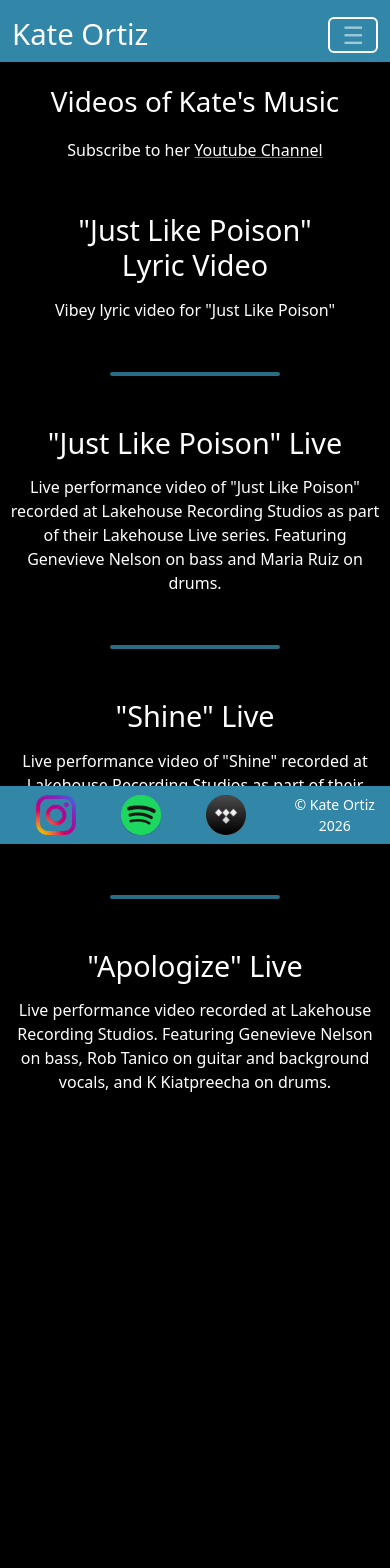
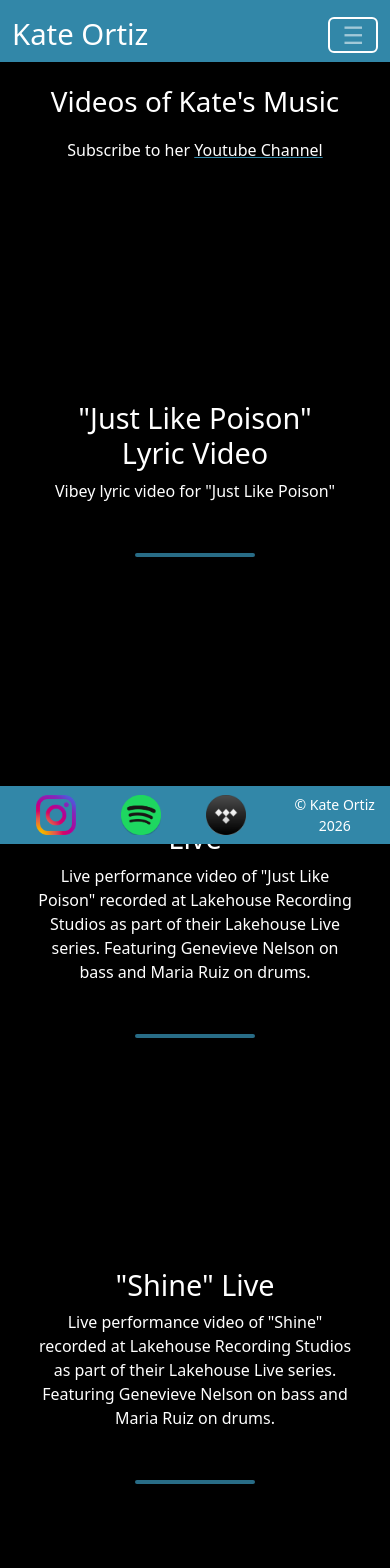
Before and after one commit to GEN7232/KateOrtiz, a React (Create React App) app: page /videos in a window 390 px wide. Shown: the top 1568 px of the page. Before the commit the page ends 1220 px from the top, so only its background shows below. Built offline with nearby package versions, Linux system fonts and the light colour scheme.

Commit message:
video page mobile centering

```diff
--- /dev/null
+++ b/src/components/pages/Music/Videos.css
@@ -0,0 +1,25 @@
+.player-wrapper {
+  position: relative;
+  width: 80%;
+  max-width: 100%;
+  margin: 0.5rem auto;
+  padding-top: 56.25%; /* 16:9 aspect ratio */
+}
+
+.player-wrapper .react-player {
+  position: absolute;
+  top: 0;
+  left: 0;
+  width: 100% !important;
+  height: 100% !important;
+}
+
+/* Optional: keep headings above the player */
+.player-wrapper h2 {
+    position: relative;
+    margin: 0 auto;
+}
+
+div#videos-container {
+    padding: 0 25px;
+}
--- a/src/components/pages/Music/Videos.js
+++ b/src/components/pages/Music/Videos.js
@@ -1,5 +1,6 @@
 import React from "react";
 import ReactPlayer from "react-player";
+import "./Videos.css";
 
 const Videos = () => {
   return (
@@ -19,10 +20,10 @@ const Videos = () => {
             <div className="player-wrapper">
               <h2>"Just Like Poison" Lyric Video</h2>
               <ReactPlayer
-                className="react-player-poison"
+                className="react-player react-player-poison"
                 url="https://www.youtube.com/watch?v=XlJEfVw0Ypc"
-                height="auto"
-                width="80%"
+                height="100%"
+                width="100%"
               />
             </div>
             <div className="poison-video">
@@ -34,10 +35,10 @@ const Videos = () => {
             <div className="player-wrapper">
               <h2>"Just Like Poison" Live</h2>
               <ReactPlayer
-                className="react-player-poison"
+                className="react-player react-player-poison"
                 url="https://www.youtube.com/watch?v=eVgK0L1-dr0"
-                height="auto"
-                width="80%"
+                height="100%"
+                width="100%"
               />
             </div>
             <div className="poison-video">
@@ -50,14 +51,14 @@ const Videos = () => {
             </div>
           </div>
           <hr></hr>
-          <div class="videos-flex">
+          <div className="videos-flex">
             <div className="player-wrapper">
               <h2>"Shine" Live</h2>
               <ReactPlayer
-                className="react-player-shine"
+                className="react-player react-player-shine"
                 url="https://www.youtube.com/watch?v=LPZT373hIKc"
-                height="auto"
-                width="80%"
+                height="100%"
+                width="100%"
               />
             </div>
             <div className="shine-video">
@@ -73,10 +74,10 @@ const Videos = () => {
             <div className="player-wrapper">
               <h2>"Apologize" Live</h2>
               <ReactPlayer
-                className="react-player-apologize"
+                className="react-player react-player-apologize"
                 url="https://www.youtube.com/watch?v=Z2fV8bj53C8"
-                height="auto"
-                width="80%"
+                height="100%"
+                width="100%"
               />
             </div>
             <div className="apologize-video">
```
Also changed, not shown: 11 other files (tests, documents, lock files or other folders).
